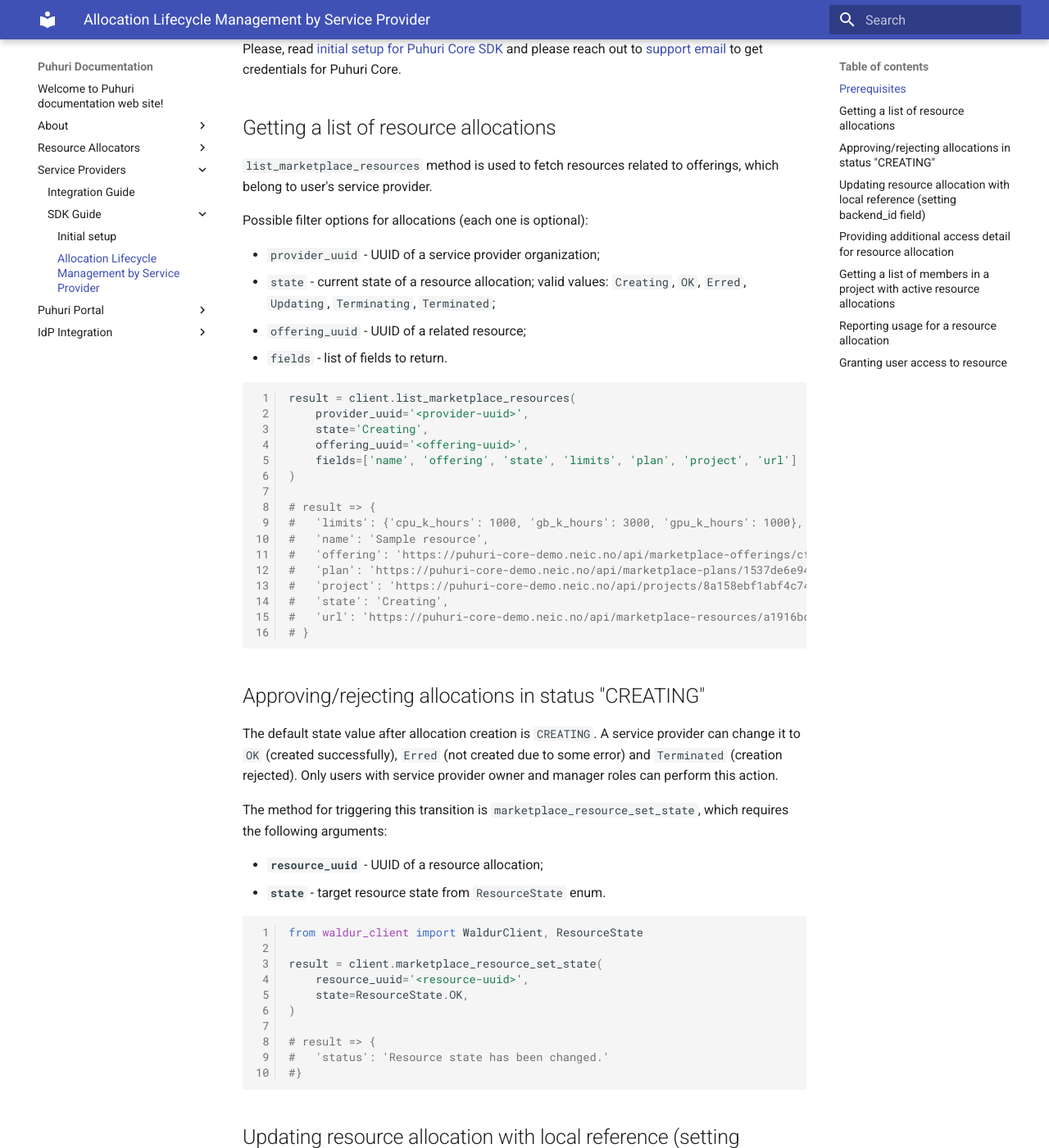
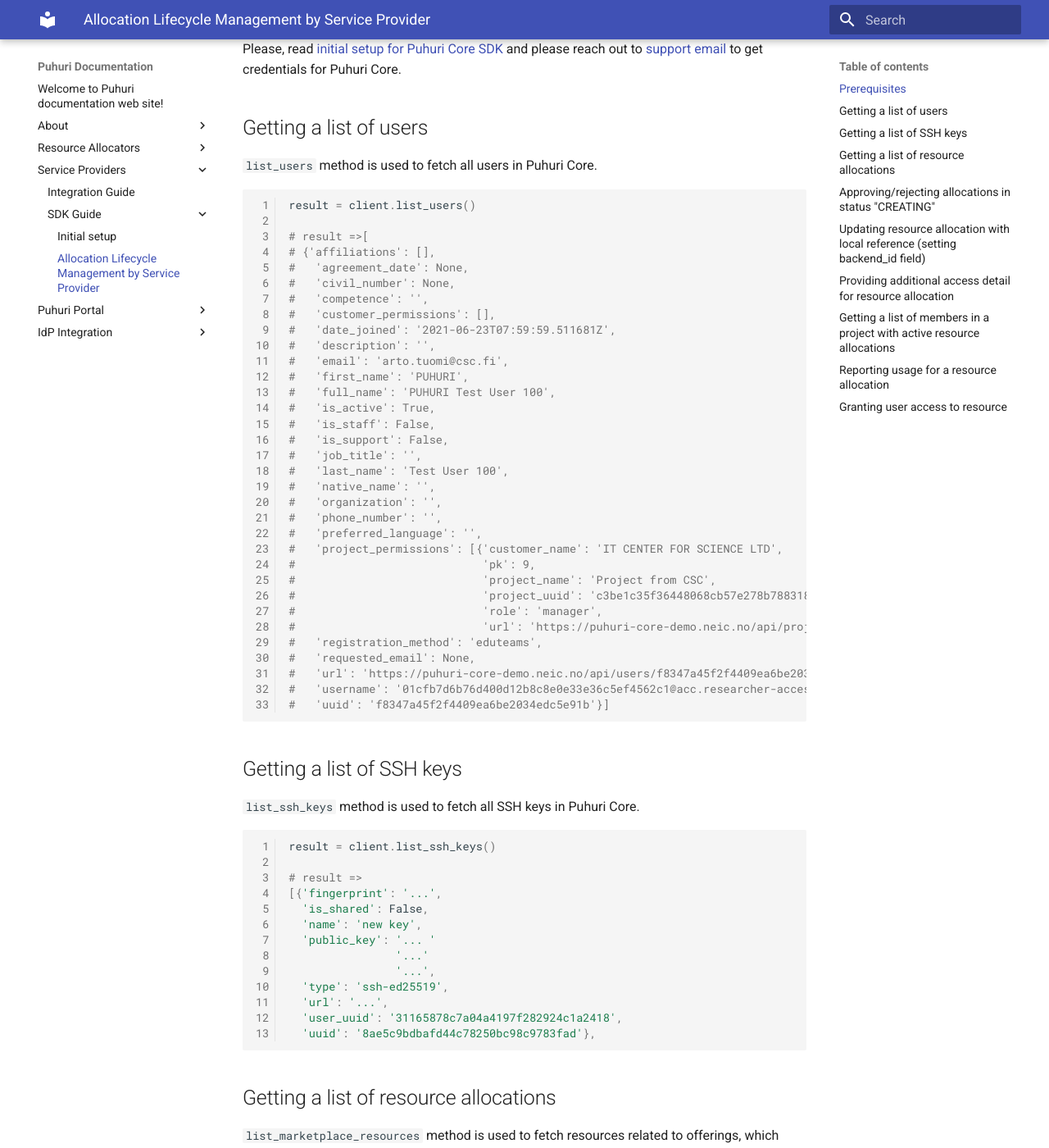
Before and after one commit to neicnordic/puhuri-web, an MkDocs documentation site: the page built from docs/SDK guide/allocation-management-sp.md, in a window 1280 px wide and 1400 px high, scrolled down 291 px. Shown: the whole window at 82% size. Built offline with MkDocs 1.6.1 and Material for MkDocs 9.7.7, drawn with Linux system fonts in a browser that asks for light colours.

Commit message:
Add instructions for users and ssh keys listing

````diff
--- a/docs/SDK guide/allocation-management-sp.md
+++ b/docs/SDK guide/allocation-management-sp.md
@@ -6,6 +6,67 @@ This page describes operations to be performed by service provider.
 
 Please, read [initial setup for Puhuri Core SDK](initial-setup.md) and
 please reach out to [support email](mailto:support@hpc.ut.ee) to get credentials for Puhuri Core.
+
+
+## Getting a list of users
+
+`list_users` method is used to fetch all users in Puhuri Core.
+
+```python
+result = client.list_users()
+
+# result =>[
+# {'affiliations': [],
+#   'agreement_date': None,
+#   'civil_number': None,
+#   'competence': '',
+#   'customer_permissions': [],
+#   'date_joined': '2021-06-23T07:59:59.511681Z',
+#   'description': '',
+#   'email': 'arto.tuomi@csc.fi',
+#   'first_name': 'PUHURI',
+#   'full_name': 'PUHURI Test User 100',
+#   'is_active': True,
+#   'is_staff': False,
+#   'is_support': False,
+#   'job_title': '',
+#   'last_name': 'Test User 100',
+#   'native_name': '',
+#   'organization': '',
+#   'phone_number': '',
+#   'preferred_language': '',
+#   'project_permissions': [{'customer_name': 'IT CENTER FOR SCIENCE LTD',
+#                            'pk': 9,
+#                            'project_name': 'Project from CSC',
+#                            'project_uuid': 'c3be1c35f36448068cb57e278b788318',
+#                            'role': 'manager',
+#                            'url': 'https://puhuri-core-demo.neic.no/api/project-permissions/9/'}],
+#   'registration_method': 'eduteams',
+#   'requested_email': None,
+#   'url': 'https://puhuri-core-demo.neic.no/api/users/f8347a45f2f4409ea6be2034edc5e91b/',
+#   'username': '01cfb7d6b76d400d12b8c8e0e33e36c5ef4562c1@acc.researcher-access.org',
+#   'uuid': 'f8347a45f2f4409ea6be2034edc5e91b'}]
+```
+
+## Getting a list of SSH keys
+
+`list_ssh_keys` method is used to fetch all SSH keys in Puhuri Core.
+
+```python
+result = client.list_ssh_keys()
+
+# result =>
+[{'fingerprint': '...',
+  'is_shared': False,
+  'name': 'new key',
+  'public_key': '... '
+                '...'
+                '...',
+  'type': 'ssh-ed25519',
+  'url': '...',
+  'user_uuid': '31165878c7a04a4197f282924c1a2418',
+  'uuid': '8ae5c9bdbafd44c78250bc98c9783fad'},
+```
 
 ## Getting a list of resource allocations
 
````
